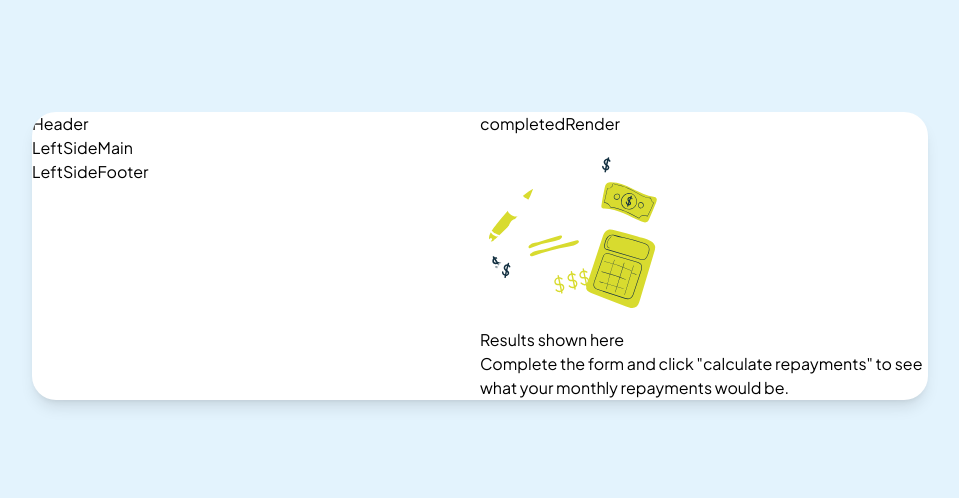
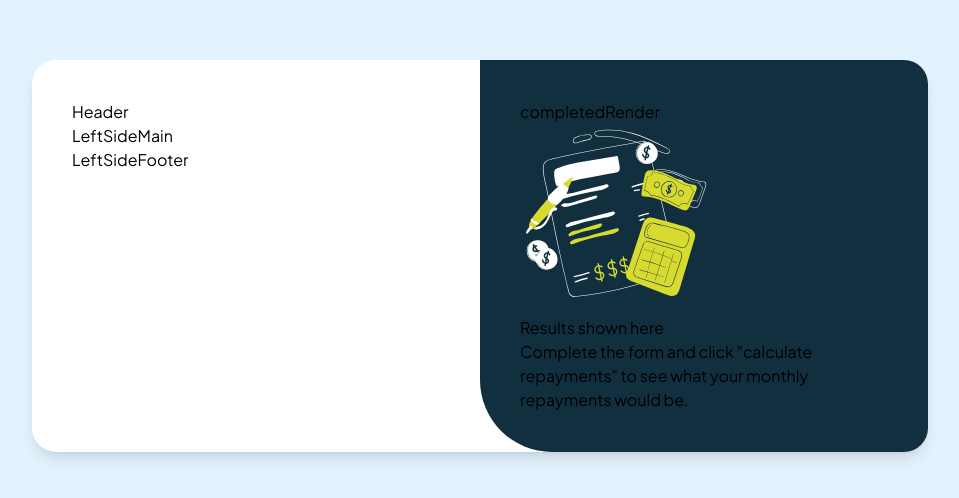
Before and after one commit to RomaLetodiani/mortgage-repayment-calculator, a React (Vite) app: page / in a window 1280 px wide. Shown: the part 144-642 px from the top of the page, without its empty margins (160-1119 px from the left). Built offline with nearby package versions, Linux system fonts and the light colour scheme.

Commit message:
Add padding and styling to LeftSide and RightSide components

```diff
--- a/src/components/MainCard/components/leftSide/Left.side.tsx
+++ b/src/components/MainCard/components/leftSide/Left.side.tsx
@@ -4,7 +4,7 @@ import LeftSideMain from "./components/LeftSide.main";
 
 const LeftSide = () => {
   return (
-    <div>
+    <div className="p-10">
       <LeftSideHeader />
       <LeftSideMain />
       <LeftSideFooter />
--- a/src/components/MainCard/components/rightSide/Right.side.tsx
+++ b/src/components/MainCard/components/rightSide/Right.side.tsx
@@ -3,7 +3,7 @@ import EmptyRender from "./components/Empty.render";
 
 const RightSide = () => {
   return (
-    <div>
+    <div className="p-10 bg-slate-900 rounded-bl-[4.5rem]">
       <CompletedRender />
       <EmptyRender />
     </div>
```
